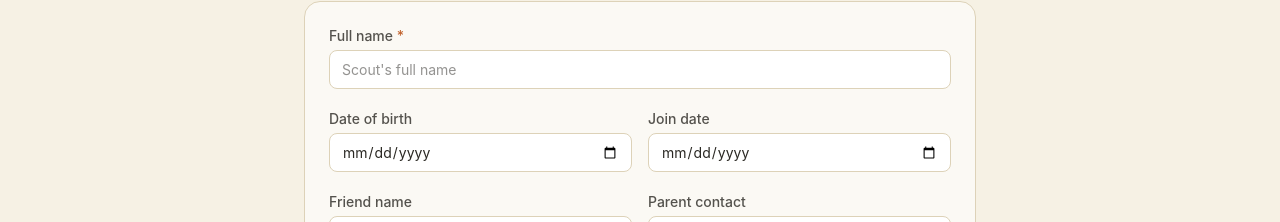
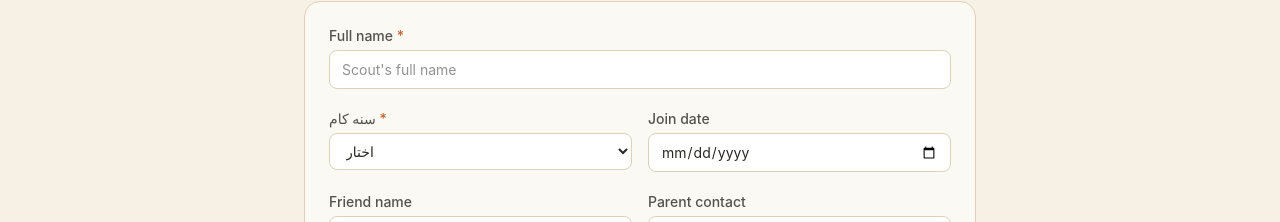
Before and after one commit to monica-123victor/Nourelallam, a Next.js app: page /scouts/new in a window 1280 px wide. Shown: the part 160-382 px from the top of the page. Built offline with nearby package versions, Linux system fonts and the light colour scheme; no server answers; the database is empty.

Commit message:
dropdown in scout form

```diff
--- a/src/components/NewScoutForm.tsx
+++ b/src/components/NewScoutForm.tsx
@@ -63,9 +63,18 @@ export default function NewScoutForm() {
       </Field>
 
       <div className="grid gap-4 sm:grid-cols-2">
-        <Field label="Date of birth">
-          <input type="date" value={form.dob} onChange={(e) => update("dob", e.target.value)} className="input" />
-        </Field>
+       <Field label="سنه كام " required>
+  <select
+    value={form.dob}
+    onChange={(e) => update("dob", e.target.value)}
+    className="input"
+  >
+    <option value="">اختار</option>
+    <option value="اولي">اولي</option>
+    <option value="تانيه">تانيه</option>
+    <option value="تالته">تالته</option>
+  </select>
+</Field>
         <Field label="Join date">
           <input
             type="date"
```
